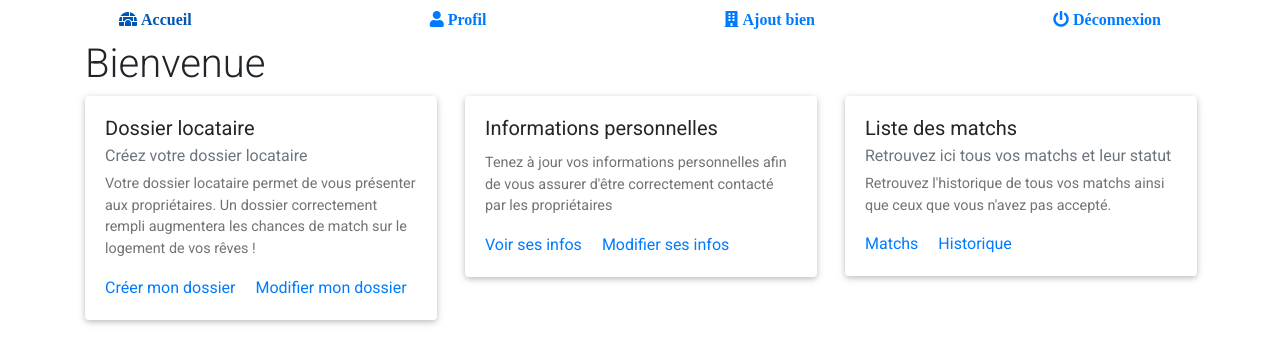
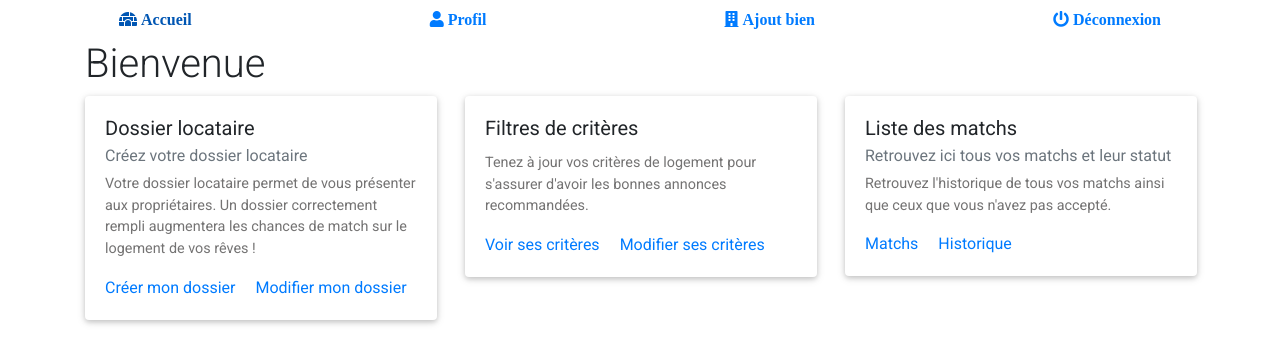
Before and after one commit to morganekervaon/ToitPlusMoiFront, an Angular app in the folder toitplusmoifront/: page /profil in a window 1280 px wide. Shown: the top 364 px of the page. Built offline with nearby package versions, Linux system fonts and the light colour scheme; sample sign-in values are in the browser's storage.

Commit message:
correction routing

```diff
--- a/toitplusmoifront/src/app/app-routing.module.ts
+++ b/toitplusmoifront/src/app/app-routing.module.ts
@@ -8,6 +8,7 @@ import { AjoutbienComponent } from './ajoutbien/ajoutbien.component';
 import { FiltreComponent } from './filtre/filtre.component';
 import { AuthgardService } from './authgard.service';
 import { MainComponent } from './main/main.component';
+import { DossierComponent } from './dossier/dossier.component';
 
 const routes: Routes = [
   { path: 'accueil', component: AccueilComponent },
@@ -17,7 +18,8 @@ const routes: Routes = [
   { path: 'ajoutbien', canActivate: [AuthgardService], component: AjoutbienComponent },
   { path: 'filtre', canActivate: [AuthgardService], component: FiltreComponent },
   { path: 'main', canActivate: [AuthgardService], component: MainComponent },
-  { path: '', redirectTo: 'accueil', pathMatch: 'full' }
+  { path: '', redirectTo: 'accueil', pathMatch: 'full' },
+  { path: 'dossier', canActivate: [AuthgardService], component: DossierComponent },
 ];
 
 
--- a/toitplusmoifront/src/app/profil/profil.component.html
+++ b/toitplusmoifront/src/app/profil/profil.component.html
@@ -7,18 +7,18 @@
                   <h5 class="card-title">Dossier locataire</h5>
                   <h6 class="card-subtitle mb-2 text-muted">Créez votre dossier locataire</h6>
                   <p class="card-text">Votre dossier locataire permet de vous présenter aux propriétaires. Un dossier correctement rempli augmentera les chances de match sur le logement de vos rêves !</p>
-                  <a href="#" class="card-link">Créer mon dossier</a>
-                  <a href="#" class="card-link">Modifier mon dossier</a>
+                  <a routerLink="../dossier" class="card-link">Créer mon dossier</a>
+                  <a routerLink="../dossier" class="card-link">Modifier mon dossier</a>
                 </div>
               </div>
         </div>
         <div class="col-sm">
             <div class="card" style="width: 22rem;">
                 <div class="card-body">
-                  <h5 class="card-title">Informations personnelles</h5>
-                  <p class="card-text">Tenez à jour vos informations personnelles afin de vous assurer d'être correctement contacté par les propriétaires</p>
-                  <a href="#" class="card-link">Voir ses infos</a>
-                  <a href="#" class="card-link">Modifier ses infos</a>
+                  <h5 class="card-title">Filtres de critères</h5>
+                  <p class="card-text">Tenez à jour vos critères de logement pour s'assurer d'avoir les bonnes annonces recommandées.</p>
+                  <a routerLink="../filtre" class="card-link">Voir ses critères</a>
+                  <a routerLink="../filtre" class="card-link">Modifier ses critères</a>
                 </div>
               </div>
         </div>
```
